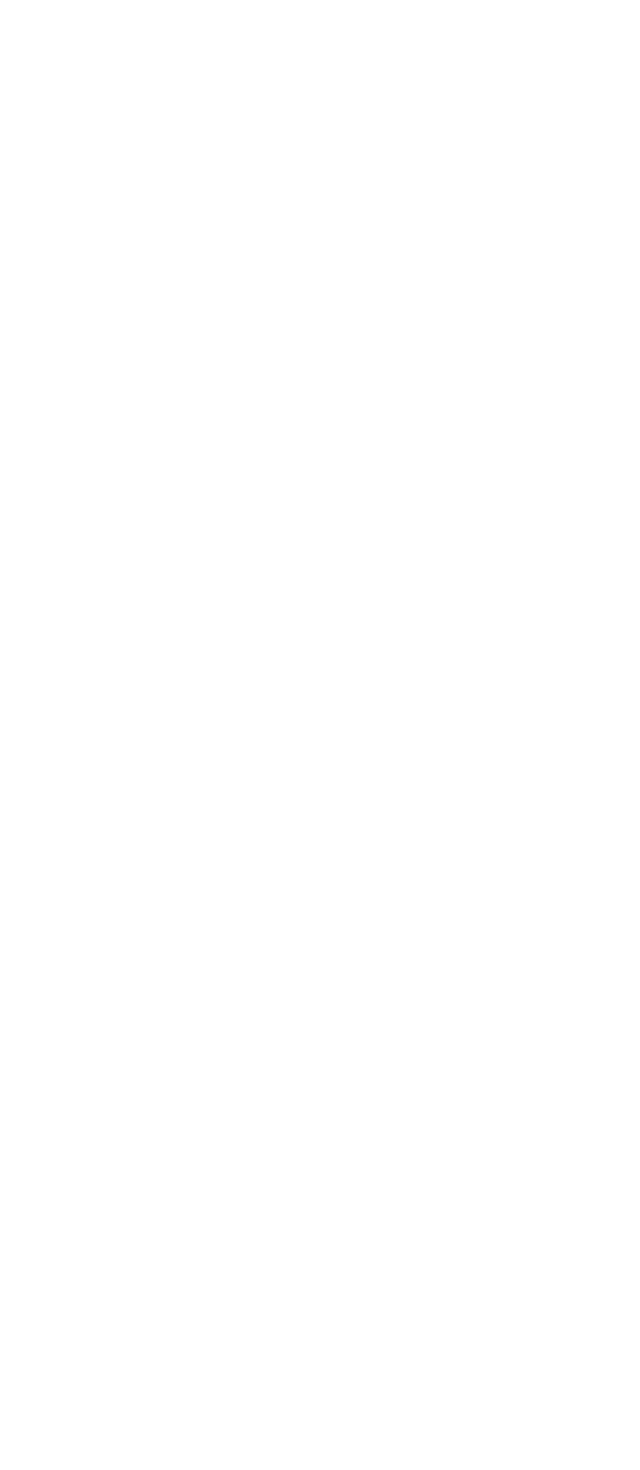
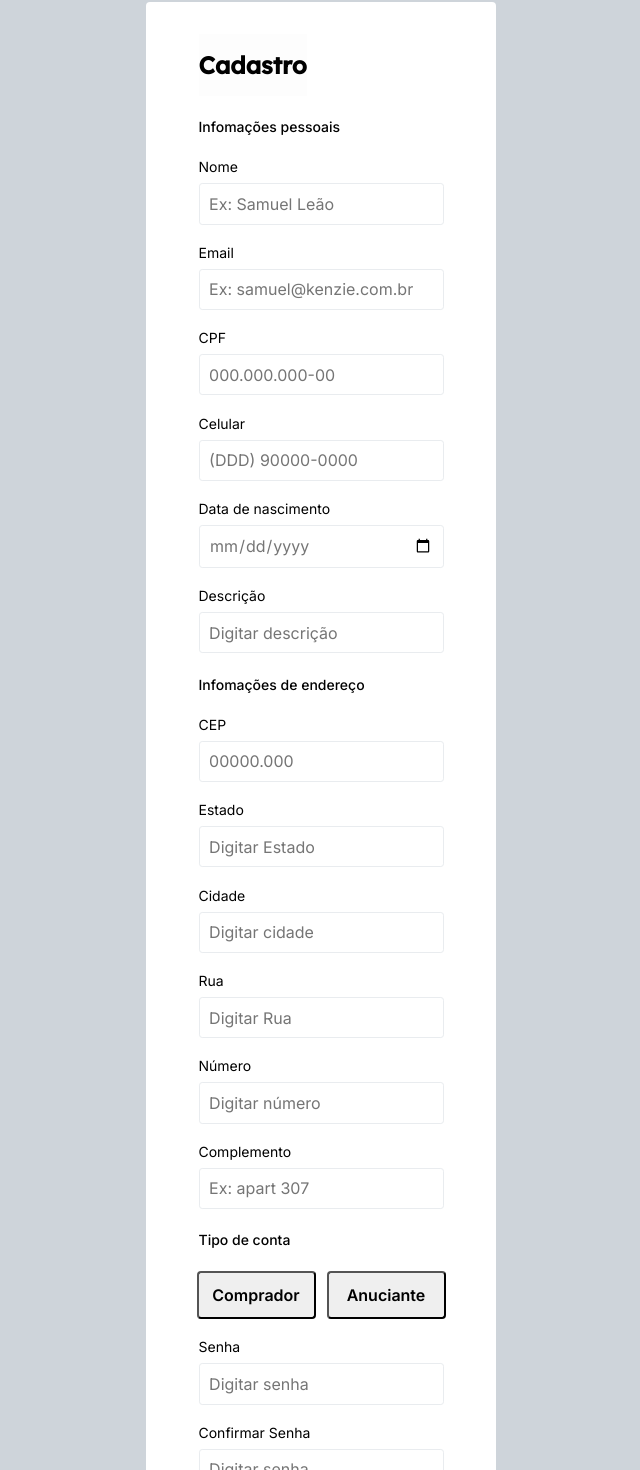
Before and after one commit to melegao/motors-shop-frontend, a React (Create React App) app: page /sign in a window 1280 px wide. Before the commit this address had no page. Shown: the part 124-1594 px from the top of the page, without its empty margins (319-959 px from the left). Before the commit the page ends 800 px from the top, so only its background shows below. Built offline with nearby package versions, Linux system fonts and the light colour scheme.

Commit message:
feat: created sign in page

```diff
--- a/src/pages/login/FormLogin/index.tsx
+++ b/src/pages/login/FormLogin/index.tsx
@@ -4,8 +4,11 @@ import { StyledForm } from "./style";
 import { yupResolver } from "@hookform/resolvers/yup";
 import * as yup from "yup";
 import { useForm } from "react-hook-form";
+import { useNavigate } from "react-router-dom";
 
 export const FormLogin = () => {
+  const navigate = useNavigate();
+
   const schema = yup.object().shape({
     user: yup.string().required("Required field"),
     password: yup.string().required("Password required"),
@@ -65,9 +68,7 @@ export const FormLogin = () => {
           colorbutton="Outline2"
           width="50%"
           type="button"
-          onClick={() => {
-            console.log("Pagina de Cadastro");
-          }}
+          onClick={() => navigate("/sign")}
         >
           Cadastrar
         </ButtonBase>
--- /dev/null
+++ b/src/pages/signIn/FormSignIn/index.tsx
@@ -0,0 +1,277 @@
+import { ButtonBase } from "../../../components/Button";
+import { InputBase } from "../../../components/Input";
+import { StyledForm } from "./style";
+import { yupResolver } from "@hookform/resolvers/yup";
+import * as yup from "yup";
+import { useForm } from "react-hook-form";
+import { useState } from "react";
+
+export const FormSignIn = () => {
+  const [isBuyer, setIsBuyer] = useState(false);
+  const [isSeller, setIsSeller] = useState(false);
+
+  const schema = yup.object().shape({
+    name: yup
+      .string()
+      .required("Required field")
+      .matches(/^[aA-zZ\s]+$/, "Only alphabets are allowed for this field "),
+    email: yup.string().email().required("Required field"),
+    cpf: yup
+      .string()
+      .required("Required field")
+      .matches(
+        /([0-9]{2}[.]?[0-9]{3}[.]?[0-9]{3}[/]?[0-9]{4}[-]?[0-9]{2})|([0-9]{3}[.]?[0-9]{3}[.]?[0-9]{3}[-]?[0-9]{2})/,
+        "invalid CPF"
+      ),
+    phone: yup
+      .string()
+      .required("Required field")
+      .matches(
+        /^\s*(\d{2}|\d{0})[-. ]?(\d{5}|\d{4})[-. ]?(\d{4})[-. ]?\s*$/,
+        "invalid phone number"
+      ),
+    birthday: yup
+      .date()
+      .required("Required field")
+      .typeError("Please enter a valid date")
+      .max(
+        `${new Date().getUTCFullYear() - 18}-${
+          new Date().getUTCMonth() + 1
+        }-${new Date().getDate()}`,
+        "You are not 18 years old"
+      ),
+    cep: yup
+      .string()
+      .required("Required field")
+      .matches(/^[0-9]{5}[-]?[0-9]{3}$/, "CEP inválido"),
+    state: yup
+      .string()
+      .required("Required field")
+      .matches(/^[aA-zZ\s]+$/, "Only alphabets are allowed for this field "),
+    city: yup
+      .string()
+      .required("Required field")
+      .matches(/^[aA-zZ\s]+$/, "Only alphabets are allowed for this field "),
+    street: yup.string().required("Required field"),
+    number: yup
+      .number()
+      .required("Required field")
+      .typeError("Please enter a valid number"),
+    password: yup.string().required("Required field").min(8),
+    passwordConfirm: yup
+      .string()
+      .oneOf([yup.ref("password")])
+      .required("Required field"),
+    buyer: yup.boolean().required("Required field"),
+    seller: yup.boolean().required("Required field"),
+  });
+
+  const {
+    register,
+    handleSubmit,
+    setValue,
+    formState: { errors },
+  } = useForm({ resolver: yupResolver(schema), reValidateMode: "onSubmit" });
+
+  const onSubmit = (data: object) => {
+    console.log(data);
+  };
+
+  return (
+    <>
+      <StyledForm onSubmit={handleSubmit(onSubmit)}>
+        <div className="title--signIn">
+          <h1>Cadastro</h1>
+        </div>
+        <div className="subTitle">
+          <h2>Infomações pessoais</h2>
+        </div>
+        <InputBase
+          width="50%"
+          type="text"
+          label="Nome"
+          placeholder="Ex: Samuel Leão"
+          register={register}
+          name="name"
+          error={errors?.name?.message}
+        ></InputBase>
+
+        <InputBase
+          width="50%"
+          type="text"
+          label="Email"
+          placeholder="Ex: samuel@kenzie.com.br "
+          register={register}
+          name="email"
+          error={errors?.email?.message}
+        ></InputBase>
+
+        <InputBase
+          width="50%"
+          type="text"
+          label="CPF"
+          placeholder="000.000.000-00"
+          register={register}
+          name="cpf"
+          error={errors?.cpf?.message}
+        ></InputBase>
+
+        <InputBase
+          width="50%"
+          type="text"
+          label="Celular"
+          placeholder="(DDD) 90000-0000"
+          register={register}
+          name="phone"
+          error={errors?.phone?.message}
+        ></InputBase>
+
+        <InputBase
+          width="50%"
+          type="date"
+          label="Data de nascimento"
+          register={register}
+          name="birthday"
+          error={errors?.birthday?.message}
+        ></InputBase>
+
+        <InputBase
+          width="50%"
+          type="text"
+          label="Descrição"
+          placeholder="Digitar descrição"
+          register={register}
+          name="description"
+        ></InputBase>
+
+        <div className="subTitle">
+          <h2>Infomações de endereço</h2>
+        </div>
+
+        <InputBase
+          width="50%"
+          type="text"
+          label="CEP"
+          placeholder="00000.000"
+          register={register}
+          name="cep"
+          error={errors?.cep?.message}
+        ></InputBase>
+
+        <InputBase
+          width="50%"
+          type="text"
+          label="Estado"
+          placeholder="Digitar Estado"
+          register={register}
+          name="state"
+          error={errors?.state?.message}
+        ></InputBase>
+
+        <InputBase
+          width="50%"
+          type="text"
+          label="Cidade"
+          placeholder="Digitar cidade"
+          register={register}
+          name="city"
+          error={errors?.city?.message}
+        ></InputBase>
+
+        <InputBase
+          width="50%"
+          type="text"
+          label="Rua"
+          register={register}
+          placeholder="Digitar Rua"
+          name="street"
+          error={errors?.street?.message}
+        ></InputBase>
+
+        <InputBase
+          width="50%"
+          type="text"
+          label="Número"
+          register={register}
+          placeholder="Digitar número"
+          name="number"
+          error={errors?.number?.message}
+        ></InputBase>
+
+        <InputBase
+          width="50%"
+          type="text"
+          label="Complemento"
+          register={register}
+          placeholder="Ex: apart 307"
+          name="inAdd"
+        ></InputBase>
+
+        <div className="subTitle">
+          <h2>Tipo de conta</h2>
+        </div>
+
+        <div className="button--box">
+          <ButtonBase
+            type="button"
+            width="24%"
+            colorbutton={isBuyer ? "Brand" : "-"}
+            onClick={() => {
+              setIsBuyer(true);
+              setIsSeller(false);
+              setValue("buyer", true);
+              setValue("seller", false);
+            }}
+          >
+            Comprador
+          </ButtonBase>
+
+          <ButtonBase
+            type="button"
+            width="24%"
+            colorbutton={isSeller ? "Brand" : "-"}
+            onClick={() => {
+              setIsSeller(true);
+              setIsBuyer(false);
+              setValue("seller", true);
+              setValue("buyer", false);
+            }}
+          >
+            Anuciante
+          </ButtonBase>
+
+          {errors?.buyer !== undefined && (
+            <div className="label--error">
+              <label>
+                <p>Required field</p>
+              </label>
+            </div>
+          )}
+        </div>
+        <InputBase
+          width="50%"
+          type="password"
+          label="Senha"
+          register={register}
+          placeholder="Digitar senha"
+          name="password"
+          error={errors?.password?.message}
+        ></InputBase>
+
+        <InputBase
+          width="50%"
+          type="password"
+          label="Confirmar Senha"
+          register={register}
+          placeholder="Digitar senha"
+          name="passwordConfirm"
+          error={errors?.passwordConfirm?.message}
+        ></InputBase>
+
+        <ButtonBase type="submit" colorbutton="Brand" width="50%">
+          Finalizar cadastro
+        </ButtonBase>
+      </StyledForm>
+    </>
+  );
+};
--- /dev/null
+++ b/src/pages/signIn/FormSignIn/style.ts
@@ -0,0 +1,77 @@
+import styled from "styled-components";
+
+export const StyledForm = styled.form`
+  width: 70%;
+  display: flex;
+  flex-direction: column;
+  align-items: center;
+  background-color: var(--whiteFixed);
+  gap: 1.2rem;
+  padding: 2rem 0rem;
+  border-radius: 4px;
+
+  .title--signIn,
+  .subTitle {
+    width: 70%;
+    display: flex;
+  }
+  input,
+  .label--input,
+  .label--error {
+    width: 70%;
+  }
+  input {
+    color: var(--random13);
+  }
+
+  h1 {
+    font-size: 1.5rem;
+    padding: 1rem 0rem;
+    font-family: "Lexend", sans-serif;
+    background-color: var(--grey10);
+  }
+  h2 {
+    font-family: "Inter";
+    font-style: normal;
+    font-weight: 500;
+    font-size: 14px;
+    line-height: 24px;
+    text-align: left;
+  }
+
+  button {
+    width: 70%;
+    height: 48px;
+  }
+
+  .button--box {
+    width: 100%;
+    display: flex;
+    flex-wrap: wrap;
+    justify-content: center;
+    gap: 11px;
+    .label--error {
+      font-size: 0.875rem;
+      color: var(--alert1);
+      font-style: italic;
+    }
+  }
+
+  .button--box > button {
+    width: 34%;
+  }
+
+  .text--register {
+    color: var(--grey2);
+    font-size: 0.875rem;
+    padding: 0.5rem 0rem;
+  }
+
+  @media (max-width: 425px) {
+    width: 90%;
+    .button--box > button {
+      width: 32%;
+      font-size: 14px;
+    }
+  }
+`;
--- /dev/null
+++ b/src/pages/signIn/index.tsx
@@ -0,0 +1,18 @@
+import Footer from "../../components/Footer";
+import Header from "../../components/header";
+import { FormSignIn } from "./FormSignIn";
+import { ColorContainer, SignInContainer } from "./style";
+
+export const SignInPage = () => {
+  return (
+    <>
+      <ColorContainer>
+        <Header />
+        <SignInContainer>
+          <FormSignIn />
+        </SignInContainer>
+        <Footer />
+      </ColorContainer>
+    </>
+  );
+};
--- /dev/null
+++ b/src/pages/signIn/style.ts
@@ -0,0 +1,15 @@
+import styled from "styled-components";
+
+export const ColorContainer = styled.div`
+  width: 100%;
+  height: auto;
+  background-color: var(--grey5);
+`;
+export const SignInContainer = styled.div`
+  width: 100%;
+  max-width: 500px;
+  margin: 46px auto 10% auto;
+  border-radius: 4px;
+  display: flex;
+  justify-content: center;
+`;
--- a/src/routes/routes.tsx
+++ b/src/routes/routes.tsx
@@ -4,6 +4,7 @@ import ProductDetails from "../pages/productDetails";
 import { LoginPage } from "../pages/login";
 import Admin from "../pages/admin";
 import ProfileViewUser from "../pages/profileViewUser";
+import { SignInPage } from "../pages/signIn";
 
 function Ways() {
   return (
@@ -12,6 +13,7 @@ function Ways() {
         <Route path="/" element={<Home />} />
         <Route path="/product/:id" element={<ProductDetails />} />
         <Route path="/login" element={<LoginPage />} />
+        <Route path="/sign" element={<SignInPage />} />
         <Route path="/admin" element={<Admin />} />
         <Route path="/profile" element={<ProfileViewUser />} />
       </Routes>
--- a/src/styles/global.tsx
+++ b/src/styles/global.tsx
@@ -42,6 +42,7 @@ export default createGlobalStyle`
         --random10: #6100FF;
         --random11: #5700E3;
         --random12: #30007D;
+        --random13: #757575 ;
         --black: #000
     }
     body{
```
Also changed, not shown: src/components/header/index.tsx (+6 -5 lines).
